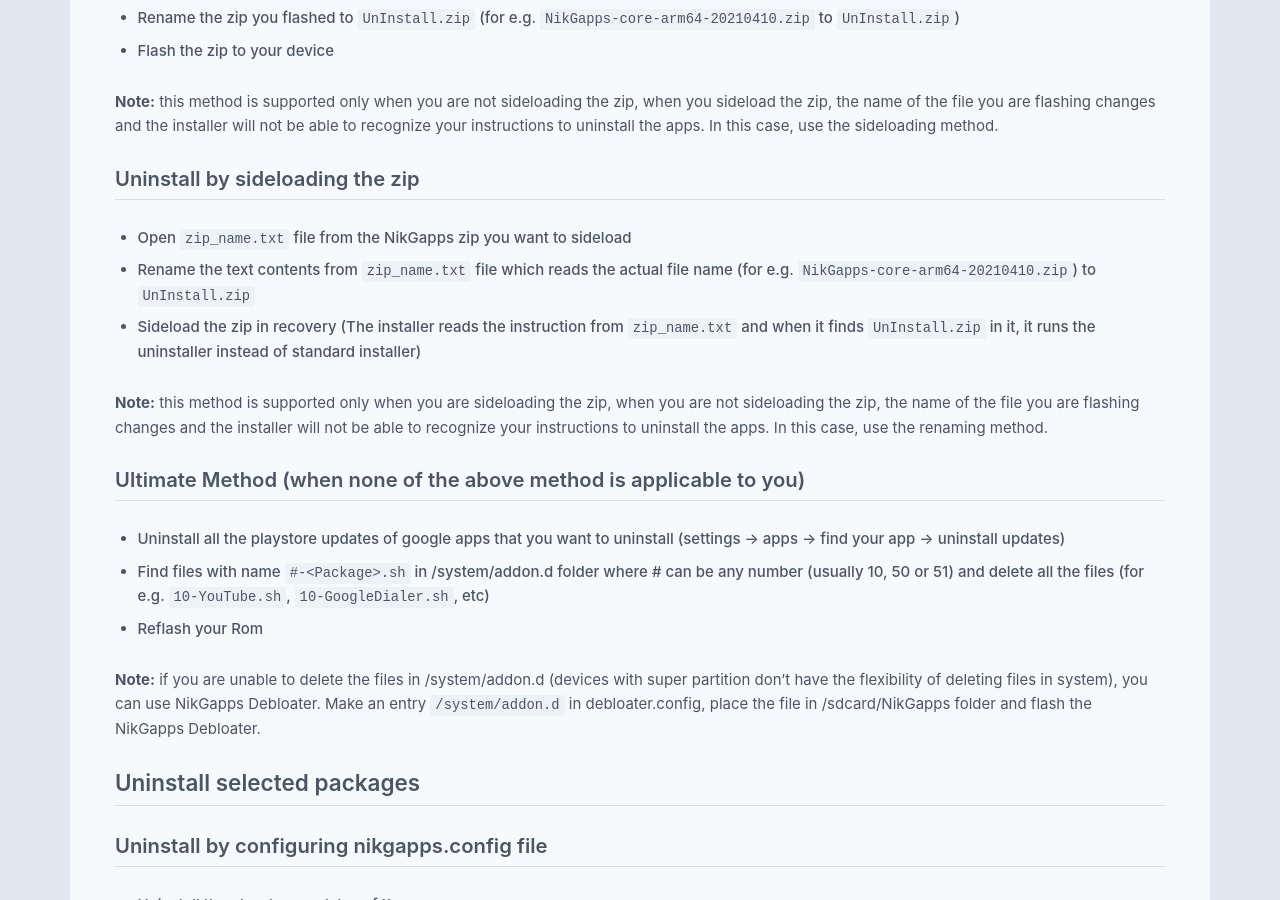
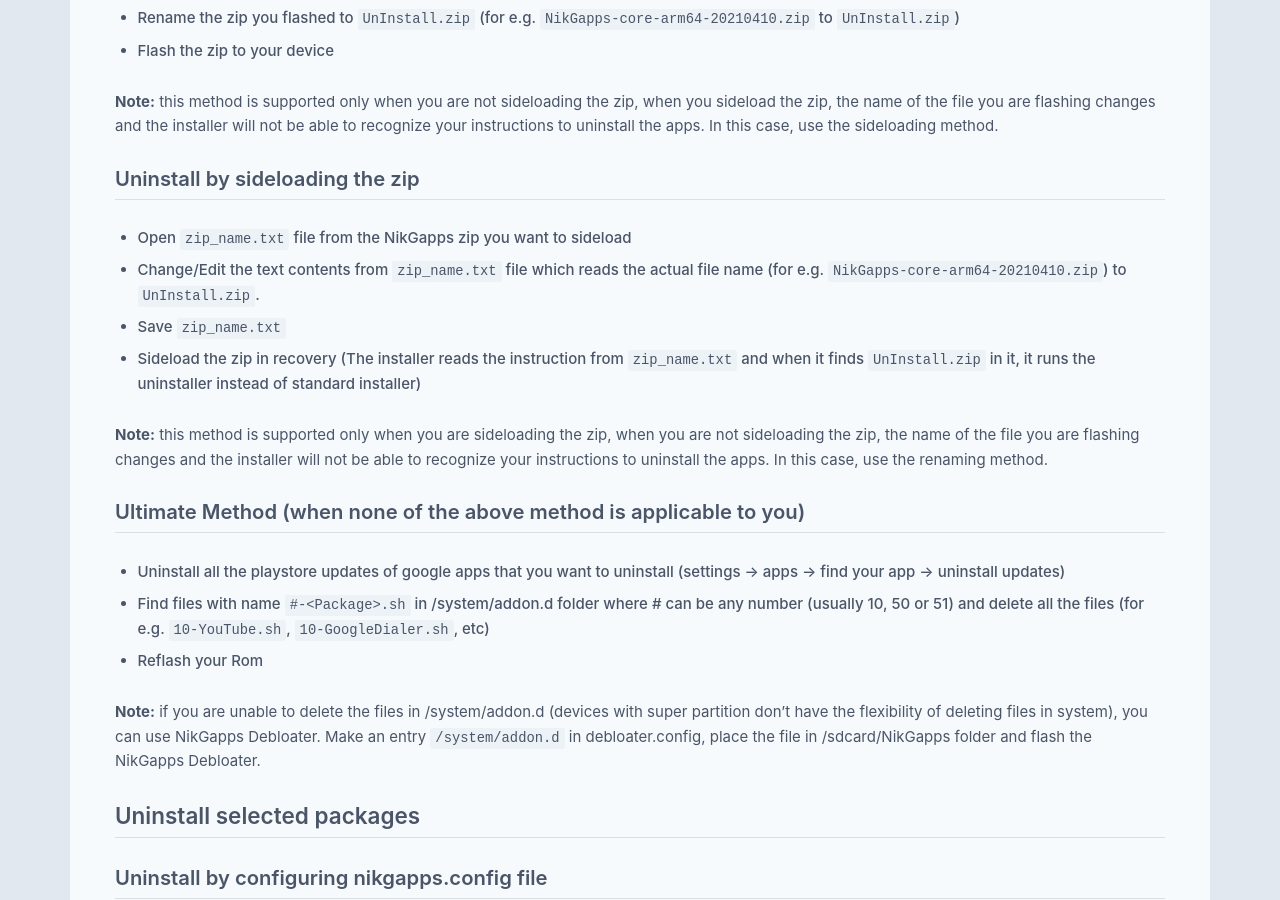
Before and after one commit to nikgapps/nikgapps.github.io, a Jekyll site: the page built from _posts/2023-03-04-Uninstall-NikGapps.md, in a window 1280 px wide and 900 px high, scrolled down 1214 px. Built offline with Jekyll 4.4.1, drawn with Linux system fonts in a browser that asks for light colours; some web fonts are replaced.

Commit message:
Make it more clear

```diff
--- a/_posts/2023-03-04-Uninstall-NikGapps.md
+++ b/_posts/2023-03-04-Uninstall-NikGapps.md
@@ -28,7 +28,8 @@
 
 ### Uninstall by sideloading the zip
 - Open `zip_name.txt` file from the NikGapps zip you want to sideload
-- Rename the text contents from `zip_name.txt` file which reads the actual file name (for e.g. `NikGapps-core-arm64-20210410.zip`) to `UnInstall.zip`
+- Change/Edit the text contents from `zip_name.txt` file which reads the actual file name (for e.g. `NikGapps-core-arm64-20210410.zip`) to `UnInstall.zip`.
+- Save `zip_name.txt`
 - Sideload the zip in recovery (The installer reads the instruction from `zip_name.txt` and when it finds `UnInstall.zip` in it, it runs the uninstaller instead of standard installer)
 
 **Note:** this method is supported only when you are sideloading the zip, when you are not sideloading the zip, the name of the file you are flashing changes and the installer will not be able to recognize your instructions to uninstall the apps. In this case, use the renaming method.
```
